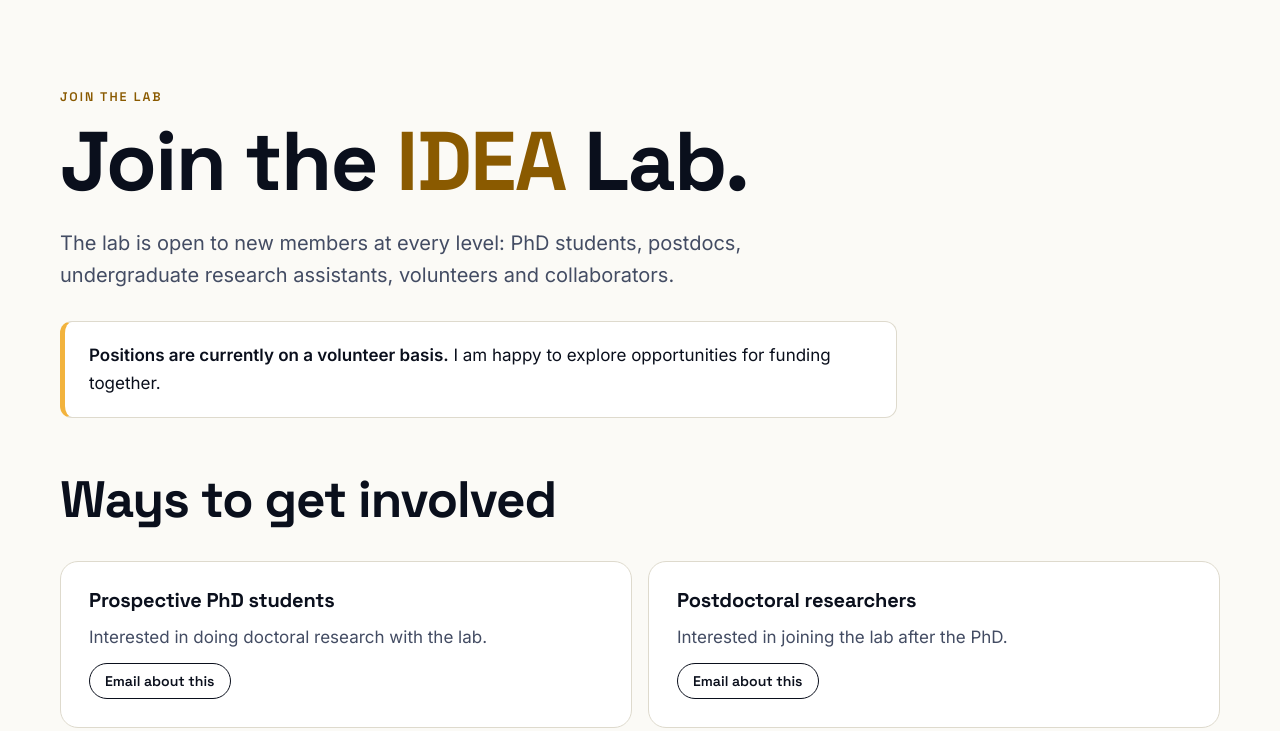
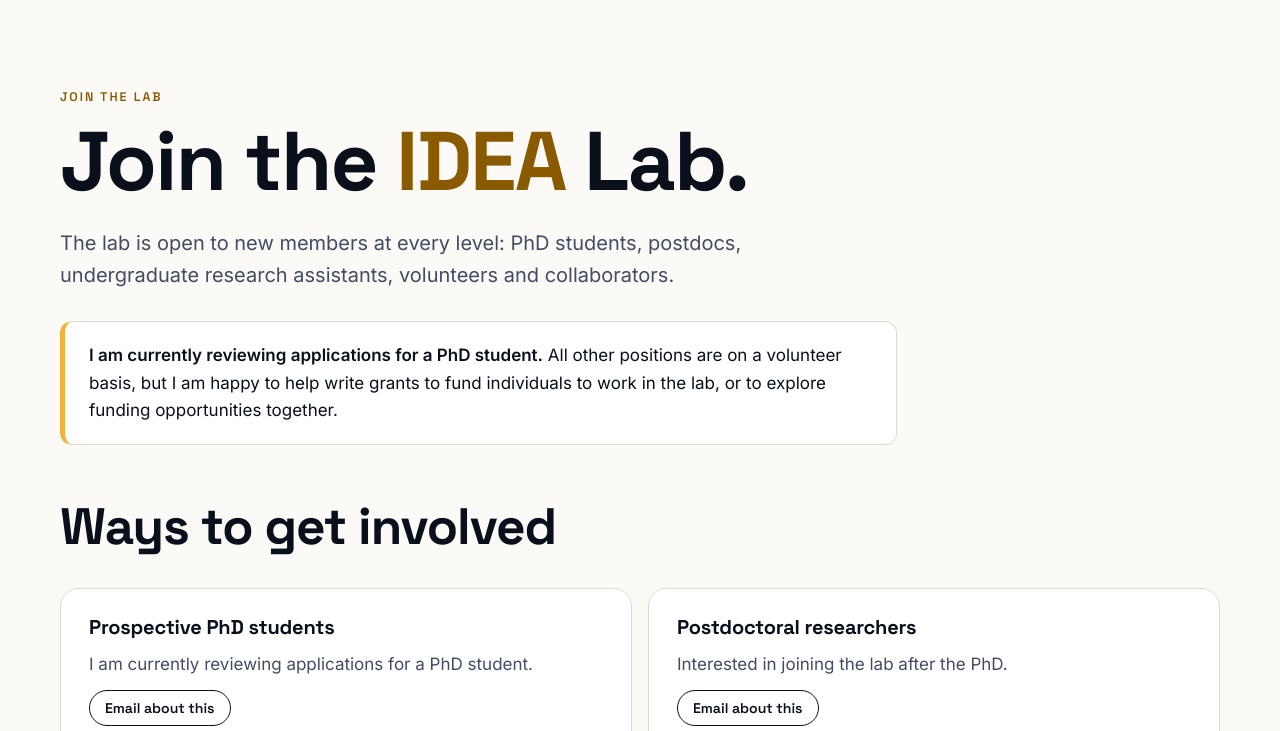
Before and after one commit to syropoulosstylianos-cyber/idea-lab-website, a plain HTML site: page join.html in a window 1280 px wide. Shown: the part 69-800 px from the top of the page. Drawn offline with Linux system fonts and the light colour scheme.

Commit message:
Refine Join the Lab wording, add MIT ACI link
Co-Authored-By: Claude Fable 5.2 <noreply@anthropic.com>

```diff
--- a/data/partners.json
+++ b/data/partners.json
@@ -14,7 +14,7 @@
   "items": [
    { "name": "Rare Entertainment Lab", "url": "https://rare.org/" },
    { "name": "DearTomorrow", "url": "https://www.deartomorrow.org/" },
-   { "name": "MIT Applied Cooperation Initiative", "url": null },
+   { "name": "MIT Applied Cooperation Initiative", "url": "https://mitsloan.mit.edu/centers-initiatives/mit-applied-cooperation-initiative/welcome" },
    { "name": "Think Beyond The Pump", "url": "https://thinkbeyondthepump.org/" },
    { "name": "See Change Institute", "url": "https://seechangeinstitute.com/" }
   ]
--- a/join.html
+++ b/join.html
@@ -22,12 +22,12 @@
   <span class="eyebrow">Join the lab</span>
   <h1>Join the <em>IDEA</em> Lab.</h1>
   <p class="lede">The lab is open to new members at every level: PhD students, postdocs, undergraduate research assistants, volunteers and collaborators.</p>
-  <div class="note reveal"><p><strong>Positions are currently on a volunteer basis.</strong> I am happy to explore opportunities for funding together.</p></div>
+  <div class="note reveal"><p><strong>I am currently reviewing applications for a PhD student.</strong> All other positions are on a volunteer basis, but I am happy to help write grants to fund individuals to work in the lab, or to explore funding opportunities together.</p></div>
 </div></section>
 <section class="section" style="padding-top:10px"><div class="wrap">
   <h2>Ways to get involved</h2>
   <div class="routes">
-    <article class="route reveal"><h3>Prospective PhD students</h3><p>Interested in doing doctoral research with the lab.</p><a class="btn line small" href="mailto:ssyropou@asu.edu?subject=Prospective%20PhD%20student">Email about this</a></article>
+    <article class="route reveal"><h3>Prospective PhD students</h3><p>I am currently reviewing applications for a PhD student.</p><a class="btn line small" href="mailto:ssyropou@asu.edu?subject=Prospective%20PhD%20student">Email about this</a></article>
     <article class="route reveal"><h3>Postdoctoral researchers</h3><p>Interested in joining the lab after the PhD.</p><a class="btn line small" href="mailto:ssyropou@asu.edu?subject=Postdoctoral%20researcher%20inquiry">Email about this</a></article>
     <article class="route reveal"><h3>Undergraduate research assistants</h3><p>Students who want hands-on research experience.</p><a class="btn line small" href="mailto:ssyropou@asu.edu?subject=Undergraduate%20research%20assistant%20inquiry">Email about this</a></article>
     <article class="route reveal"><h3>Volunteers and collaborators</h3><p>Researchers and practitioners outside the lab who want to work together.</p><a class="btn line small" href="mailto:ssyropou@asu.edu?subject=Volunteer%20or%20collaboration%20inquiry">Email about this</a></article>
```
